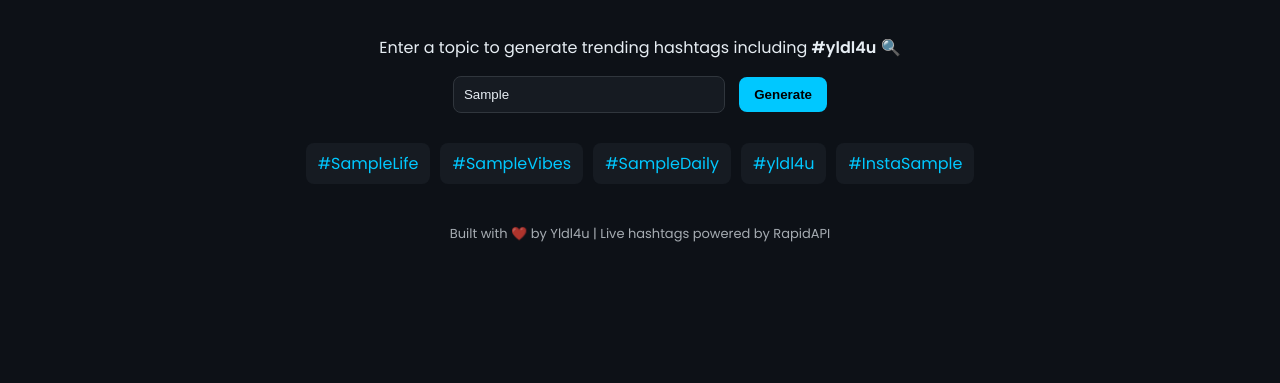
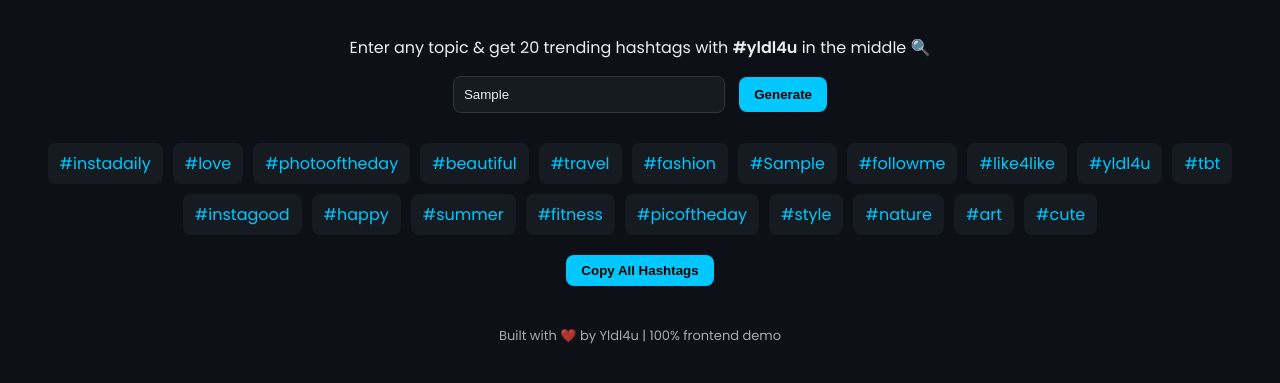
Before and after one commit to yldl4u/trends, a plain HTML site: page index.html in a window 1280 px wide. Both pictures are taken after typing "Sample" into the empty fields and a click on the button "Generate". Shown: the part 175-558 px from the top of the page. Drawn offline with Linux system fonts and the light colour scheme; no server answers.

Commit message:
Refactor HTML structure and update styles

```diff
--- a/index.html
+++ b/index.html
@@ -16,7 +16,6 @@ body {
   flex-direction: column;
   align-items: center;
   padding: 30px;
-  overflow-x: hidden;
 }
 
 .logo {
@@ -69,9 +68,7 @@ button {
   cursor: pointer;
 }
 
-button:hover {
-  background: #00a3cc;
-}
+button:hover { background: #00a3cc; }
 
 #results {
   margin-top: 30px;
@@ -90,102 +87,91 @@ button:hover {
   transition: 0.2s;
 }
 
-.hashtag:hover {
+.hashtag:hover { background: #00c8ff; color: #000; }
+
+#copyAll {
+  margin-top: 20px;
+  padding: 8px 15px;
+  border-radius: 8px;
+  border: none;
   background: #00c8ff;
   color: #000;
+  font-weight: bold;
+  cursor: pointer;
 }
 
-footer {
-  margin-top: 40px;
-  font-size: 13px;
-  opacity: 0.7;
-}
+#copyAll:hover { background: #00a3cc; }
+
+footer { margin-top: 40px; font-size: 13px; opacity: 0.7; }
 </style>
 </head>
 
 <body>
 <div class="logo">Yldl4u</div>
 <h1>Instagram Hashtag Generator</h1>
-  <p>Enter a topic to generate trending hashtags including <strong>#yldl4u</strong> 🔍</p>
+<p>Enter any topic & get 20 trending hashtags with <strong>#yldl4u</strong> in the middle 🔍</p>
 
 <div>
-    <input type="text" id="topic" placeholder="e.g., travel, food">
+  <input type="text" id="topic" placeholder="e.g., travel, fashion, food">
   <button onclick="generateHashtags()">Generate</button>
 </div>
 
 <div class="loader" id="loader"></div>
+
 <div id="results"></div>
+<button id="copyAll" onclick="copyAllHashtags()">Copy All Hashtags</button>
 
-  <footer>
-    Built with ❤️ by Yldl4u | Live hashtags powered by RapidAPI
-  </footer>
+<footer>Built with ❤️ by Yldl4u | 100% frontend demo</footer>
 
 <script>
-async function generateHashtags() {
+function generateHashtags() {
   const topic = document.getElementById('topic').value.trim();
   if(!topic) { alert('Please enter a topic!'); return; }
 
   const loader = document.getElementById('loader');
+  const resultsDiv = document.getElementById('results');
   loader.style.display = 'block';
-  const resultsDiv = document.getElementById('results');
   resultsDiv.innerHTML = '';
 
-  const apiKey = "3459324c23mshcdc1bd46445672cp1f593ajsnba9e01bfe7cf"; // তোমার key
-  const apiHost = "google-trends21.p.rapidapi.com"; // উদাহরণ host
-  const apiUrl = `https://${apiHost}/hashtags?topic=${encodeURIComponent(topic)}`;
+  // simulate loading
+  setTimeout(() => {
+    const baseHashtags = [
+      topic, "love", "instagood", "photooftheday", "fashion", "beautiful",
+      "happy", "cute", "tbt", "followme", "picoftheday", "instadaily",
+      "summer", "art", "nature", "like4like", "travel", "style", "fitness"
+    ];
 
-  try {
-    const response = await fetch(apiUrl, {
-      method: 'GET',
-      headers: {
-        'X-RapidAPI-Key': apiKey,
-        'X-RapidAPI-Host': apiHost
+    // shuffle
+    for (let i = baseHashtags.length - 1; i > 0; i--) {
+      const j = Math.floor(Math.random() * (i + 1));
+      [baseHashtags[i], baseHashtags[j]] = [baseHashtags[j], baseHashtags[i]];
     }
-    });
-    const data = await response.json();
 
-    // ধরছি data.hashtags একটা array হিসেবে আছে
-    let hashtags = data.hashtags || [];
+    // take first 19
+    const hashtags = baseHashtags.slice(0,19);
 
-    // সবসময় #yldl4u যোগ করব
-    if(!hashtags.includes("#yldl4u")) hashtags.push("#yldl4u");
-
-    if(hashtags.length === 0) {
-      hashtags = ["#yldl4u","#trending","#instagood","#viral"];
-    }
+    // insert #yldl4u in the middle
+    hashtags.splice(9,0,"yldl4u"); // position 10 (0-indexed)
 
     hashtags.forEach(tag => {
       const span = document.createElement('span');
       span.className = 'hashtag';
-      span.innerText = tag;
+      span.innerText = '#'+tag;
       span.onclick = () => {
-        navigator.clipboard.writeText(tag);
-        alert(`${tag} copied!`);
+        navigator.clipboard.writeText('#'+tag);
+        alert(`#${tag} copied!`);
       };
       resultsDiv.appendChild(span);
     });
 
-  } catch(err) {
-    console.error(err);
-    alert('Error fetching hashtags. Showing demo hashtags.');
+    loader.style.display = 'none';
+  }, 800);
+}
 
-    const demoHashtags = [
-      `#${topic}Life`,
-      `#${topic}Vibes`,
-      `#${topic}Daily`,
-      `#yldl4u`,
-      `#Insta${topic}`
-    ];
-    demoHashtags.forEach(tag => {
-      const span = document.createElement('span');
-      span.className = 'hashtag';
-      span.innerText = tag;
-      span.onclick = () => { navigator.clipboard.writeText(tag); alert(`${tag} copied!`); };
-      resultsDiv.appendChild(span);
-    });
-  } finally {
-    loader.style.display = 'none';
-  }
+function copyAllHashtags() {
+  const allTags = Array.from(document.querySelectorAll('#results .hashtag')).map(e=>e.innerText).join(' ');
+  navigator.clipboard.writeText(allTags);
+  alert('All hashtags copied!');
 }
 </script>
 </body>
```
Lines whose indentation alone changed are shown as unchanged.
